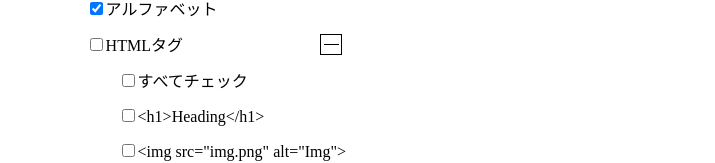
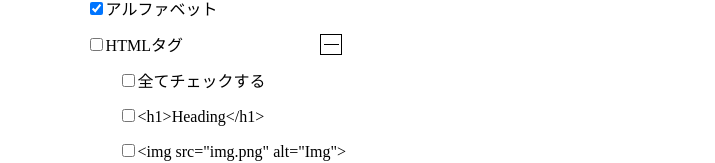
Before and after one commit to kanbaru-github/rand-str-gen, a React (Vite) app: page / in a window 1280 px wide. Both pictures are taken after a click on the label "HTMLタグ". Shown: the part 169-332 px from the top of the page, without its empty margins (36-751 px from the left). Built offline with nearby package versions, Linux system fonts and the light colour scheme.

Commit message:
Modify checkbox text

```diff
--- a/src/scss/FormResult.scss
+++ b/src/scss/FormResult.scss
@@ -30,9 +30,10 @@
 
   &__cont {
     width: 90%;
+    max-width: 20rem;
     margin: 1.5rem auto 1rem;
     textarea {
-      width: 20rem;
+      width: 90%;
       margin: 0 auto;
       display: block;
       height: auto;
@@ -41,7 +42,7 @@
       display: flex;
       align-items: center;
       justify-content: space-between;
-      width: 20rem;
+      width: 90%;
       margin: 1rem auto 0;
       button {
         cursor: pointer;
--- a/src/scss/RandomTextGenerator.scss
+++ b/src/scss/RandomTextGenerator.scss
@@ -95,6 +95,7 @@
         margin-top: 1rem;
         width: 100%;
         max-width: 20rem;
+        cursor: pointer;
       }
     }
   }
--- a/src/tsx/components/RandomTextGenerator.tsx
+++ b/src/tsx/components/RandomTextGenerator.tsx
@@ -212,7 +212,7 @@ const RandomTextGenerator: React.FC = () => {
                 checked={selectedHtmlTags.length === htmlTags.length}
                 onChange={(e) => handleCheckAllHtmlTags(e.target.checked)}
               />
-              すべてチェック
+              {selectedHtmlTags.length === htmlTags.length ? "全てのチェックを外す" : "全てチェックする"}
             </label>
             <div className="checkBoxInput">
               {htmlTags.map((tag, index) => (
@@ -260,7 +260,7 @@ const RandomTextGenerator: React.FC = () => {
                 checked={selectedSpChars.length === spChars.length}
                 onChange={(e) => handleCheckAllSpChars(e.target.checked)}
               />
-              すべてチェック
+              {selectedSpChars.length === spChars.length ? "全てのチェックを外す" : "全てチェックする"}
             </label>
             <div className="checkBoxInput">
               {spChars.map((char, index) => (
```
